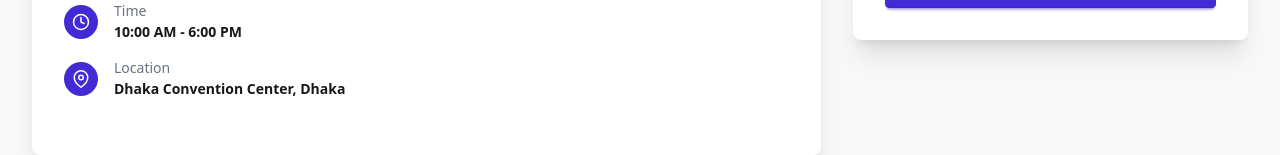
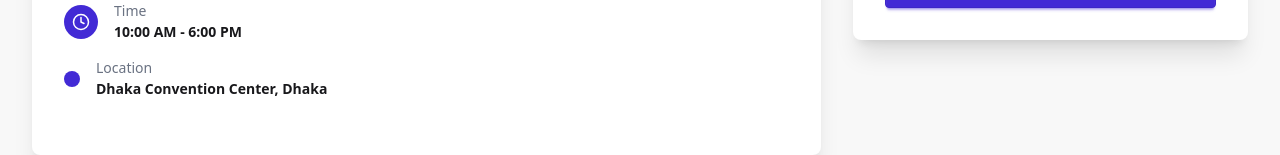
Before and after one commit to fatemaony/Jasmine, a React (Vite) app: page /event-details/1 in a window 1280 px wide. Shown: the part 704-859 px from the top of the page. Built offline with nearby package versions, Linux system fonts and the light colour scheme; no server answers.

Commit message:
remove somthing

```diff
--- a/src/pages/EventDetails.jsx
+++ b/src/pages/EventDetails.jsx
@@ -108,7 +108,7 @@ const EventDetails = () => {
 
                   <div className="flex items-center gap-4">
                     <div className="p-2 rounded-full bg-primary text-white">
-                      <FiMapPin size={18} />
+
                     </div>
                     <div>
                       <p className="text-sm text-gray-500">Location</p>
```
